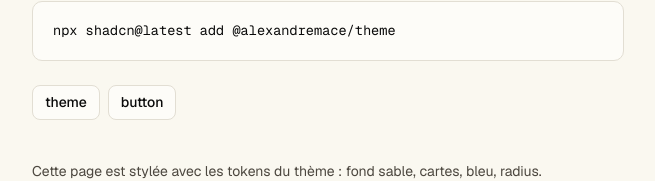
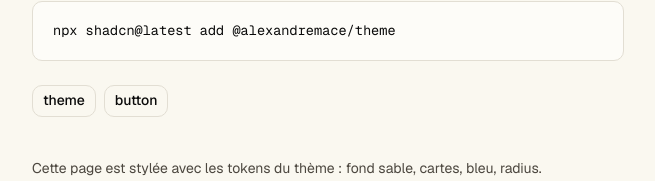
Before and after one commit to alexandre-mace/ui, a Next.js app: page / in a window 1280 px wide. Shown: the part 217-398 px from the top of the page, without its empty margins (312-967 px from the left). Built offline with nearby package versions, Linux system fonts and the light colour scheme.

Commit message:
style(page): items en boutons outline stock (hover bg-muted, plus de bordure primary)

```diff
--- a/app/globals.css
+++ b/app/globals.css
@@ -77,22 +77,24 @@
   list-style: none;
 }
 
+/* bouton outline shadcn stock (aria-nova) : bordure neutre, hover bg-muted */
 .items a {
   display: inline-flex;
   align-items: center;
-  background: var(--card);
+  height: 2rem;
+  padding: 0 0.625rem;
+  background: var(--background);
   border: 1px solid var(--border);
-  border-radius: calc(var(--radius) - 2px);
-  padding: 0.3rem 0.75rem;
+  border-radius: var(--radius);
   font-size: 0.875rem;
+  font-weight: 500;
   color: var(--foreground);
   text-decoration: none;
-  transition: border-color 0.15s ease;
+  transition: background-color 0.15s ease, color 0.15s ease;
 }
 
-/* convention portfolio : bordure primary à 40 % au hover */
 .items a:hover {
-  border-color: color-mix(in srgb, var(--primary) 40%, transparent);
+  background: var(--muted);
 }
 
 .muted {
```
